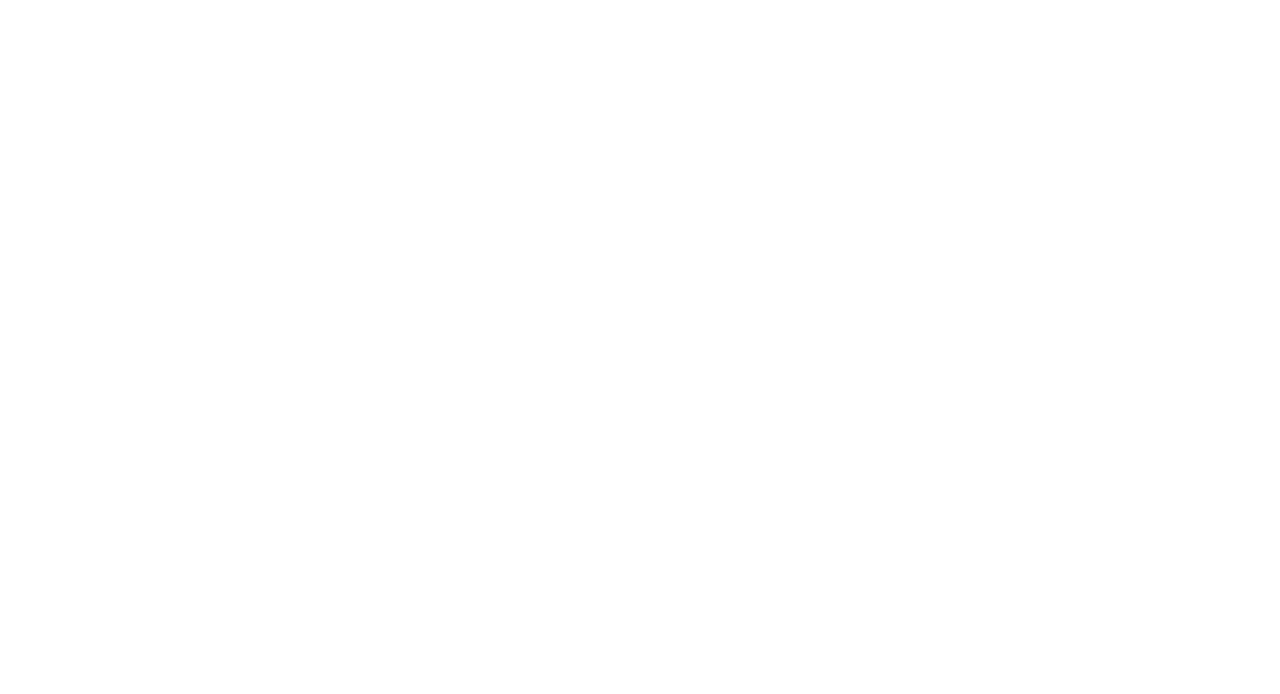
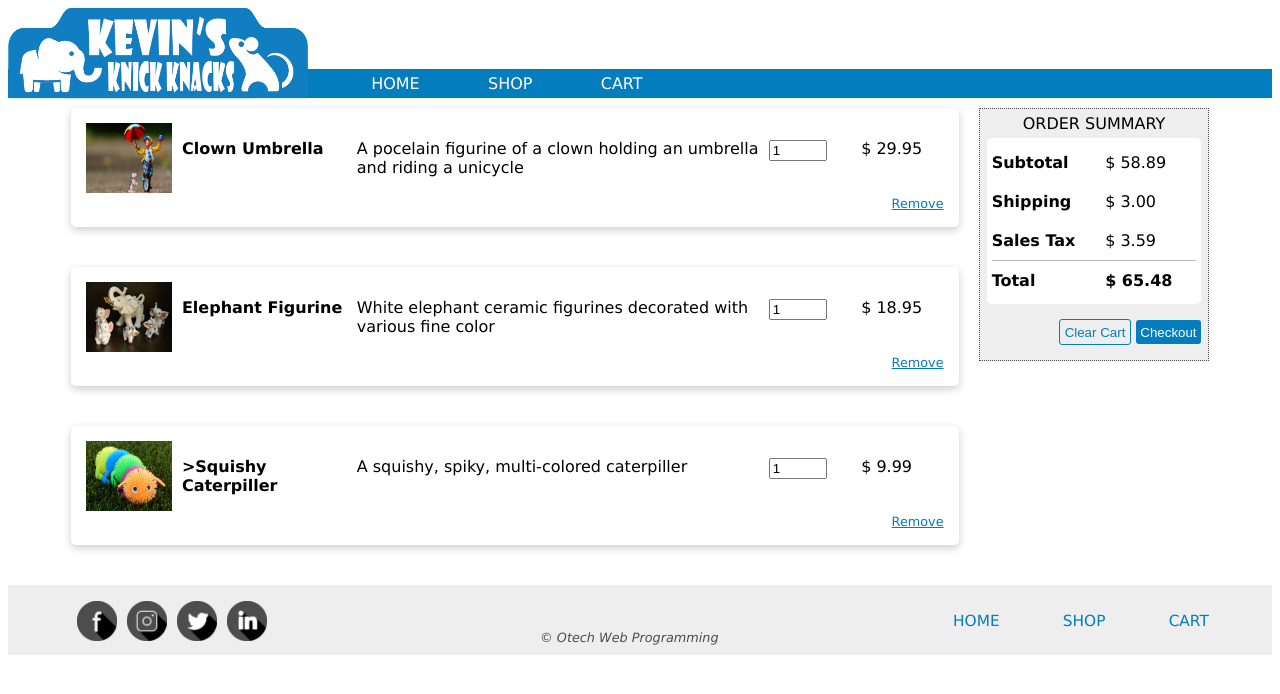
Before and after one commit to Ryan-Bush3/ShoppingExperience, a plain HTML site: page cart.html in a window 1280 px wide. Drawn offline with Linux system fonts and the light colour scheme.

Commit message:
adding the cart page and updating css for the cart page

```diff
--- a/cart.html
+++ b/cart.html
@@ -0,0 +1,126 @@
+<!DOCTYPE html>
+<html lang="en">
+<head>
+    <meta charset="UTF-8">
+    <meta http-equiv="X-UA-Compatible" content="IE=edge">
+    <meta name="viewport" content="width=device-width, initial-scale=1.0">
+    <title>Cart - Kevin's Knick knacks</title>
+    <link rel="stylesheet" href="style.css">
+</head>
+<body>
+    <header>
+        <a href="index.html"><img src="images/KevinsKnickKnacksLogo_037DBE.png" alt="header photo"></a>
+    </header>
+        <nav>
+            <div id="links">
+                <a href="index.html">HOME</a>
+                <a href="shop.html">SHOP</a>
+                <a href="cart.html">CART</a>
+            </div>
+        </nav>
+    </header>
+    <main>
+        <aside>
+            <div id="sideBarHeading">
+                ORDER SUMMARY
+            </div>
+            <div id="sideBarContainer">
+                <div class="tableRow">
+                    <div class="tableCell">
+                        Subtotal
+                    </div>
+                    <div class="tableCell">
+                        &dollar; 58.89
+                    </div>
+                </div>
+                <div class="tableRow">
+                    <div class="tableCell">
+                        Shipping
+                    </div>
+                    <div class="tableCell">
+                        &dollar; 3.00
+                    </div>
+                </div>
+                <div class="tableRow">
+                    <div class="tableCell borderBottom">
+                        Sales Tax
+                    </div>
+                    <div class="tableCell borderBottom">
+                        &dollar; 3.59
+                    </div>
+                </div>
+                <div class="tableRow">
+                    <div class="tableCell">
+                        Total
+                    </div>
+                    <div class="tableCell bold">
+                        &dollar; 65.48
+                    </div>
+                </div>
+            </div>
+            <div id="cartButtons">
+                <button id="clearCartButton">Clear Cart</button>
+                <button id="checkoutButton">Checkout</button>
+            </div>
+        </aside>
+        <div id="mainContentContainer">
+            <div id="cartCardContainer">
+                <div class="cartCard">
+                    <div class="cartCardFlex">
+                    <img src="images/shop/thumbnails/ClownUmbrella_Thumb.jpg" alt="">
+                        <p class="cartTitle">Clown Umbrella</p>
+                        <p class="cartDescription">A pocelain figurine of a clown holding an umbrella and riding a unicycle</p>
+                        <div class="cartQuantity">
+                            <input type="number" value="1" min="1" max="5">
+                        </div>
+                        <p class="cartPrice">&dollar; 29.95</p>
+                    </div>
+                        <p class="textAlignRight removeMargins"><a class="removeLink" href="#">Remove</a></p>
+                </div>
+
+                <div class="cartCard">
+                    <div class="cartCardFlex">
+                    <img src="images/shop/thumbnails/ElephantFigurines_Thumb.jpg" alt="">
+                        <p class="cartTitle">Elephant Figurine</p>
+                        <p class="cartDescription">White elephant ceramic figurines decorated with various fine color</p>
+                        <div class="cartQuantity">
+                            <input type="number" value="1" min="1" max="5">
+                        </div>
+                        <p class="cartPrice">&dollar; 18.95</p>
+                    </div>
+                        <p class="textAlignRight removeMargins"><a class="removeLink" href="#">Remove</a></p>
+                </div>
+
+                <div class="cartCard">
+                    <div class="cartCardFlex">
+                    <img src="images/shop/thumbnails/SquishyCaterpillar_Thumb.jpg" alt="">
+                        <p class="cartTitle">>Squishy Caterpiller</p>
+                        <p class="cartDescription">A squishy, spiky, multi-colored caterpiller</p>
+                        <div class="cartQuantity">
+                            <input type="number" value="1" min="1" max="5">
+                        </div>
+                        <p class="cartPrice">&dollar; 9.99</p>
+                    </div>
+                        <p class="textAlignRight removeMargins"><a class="removeLink" href="#">Remove</a></p>
+                </div>
+            </div>
+        </div>
+    </main>
+    <footer>
+        <div id="socialMediaLinks">
+            <a href="#"><img src="images/facebook.png" alt="Facebook Icon"></a>
+            <a href="#"><img src="images/instagram.png" alt="instagram Icon"></a>
+            <a href="#"><img src="images/twitter.png" alt="Twitter Icon"></a>
+            <a href="#"><img src="images/linkedin.png" alt="Linkedin Icon"></a>
+        </div>
+        <div id="footerNav">
+            <a href="cart.html">CART</a>
+            <a href="shop.html">SHOP</a>
+            <a href="index.html">HOME</a>
+        </div>
+        <div id="copyright">
+            &copy; Otech Web Programming
+        </div>
+    </footer>
+</body>
+</html>
--- a/style.css
+++ b/style.css
@@ -185,3 +185,46 @@ footer {
     border-radius: 3px;
     cursor: pointer;
 }
+.cartCard {
+    box-shadow: 0 3px 8px 0 rgba(0, 0, 0, 0.2);
+    transition: 0.3s;
+    border-radius: 5px;
+    padding: 15px;
+    margin-bottom: 40px;
+}
+.cartCard:hover {
+    box-shadow: 0 6px 10px 0 rgba(0, 0, 0, 0.2);
+}
+.cartCardFlex {
+    display: flex;
+}
+.cartCard img {
+    width: 10%;
+    flex: 10%;
+}
+.cartTitle {
+    width: 20%;
+    font-weight: bold;
+    padding-left: 10px;
+}
+.cartDescription {
+    width: 50%;
+    padding-left: 10px;
+}
+.cartQuantity {
+    width: 10%;
+}
+.cartQuantity input {
+    margin-top: 17px;
+    width: 50px;
+}
+.cartPrice {
+    width: 10%;
+    padding-left: 10px;
+}
+.removeMargins {
+    margin: 0;
+}
+.textAlignRight {
+    text-align: right;
+}
```
